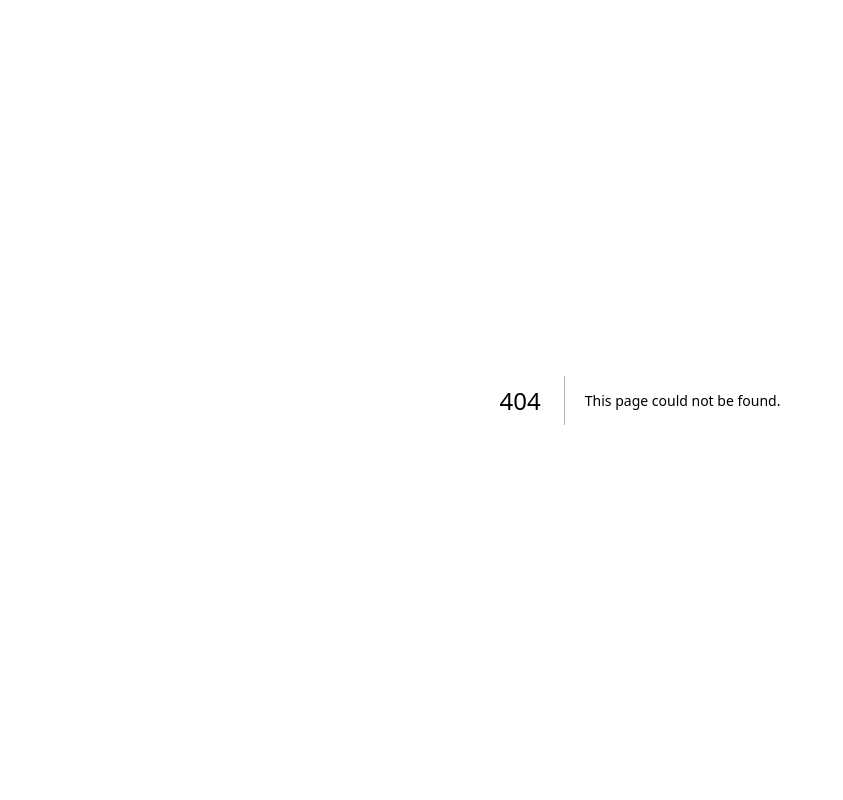
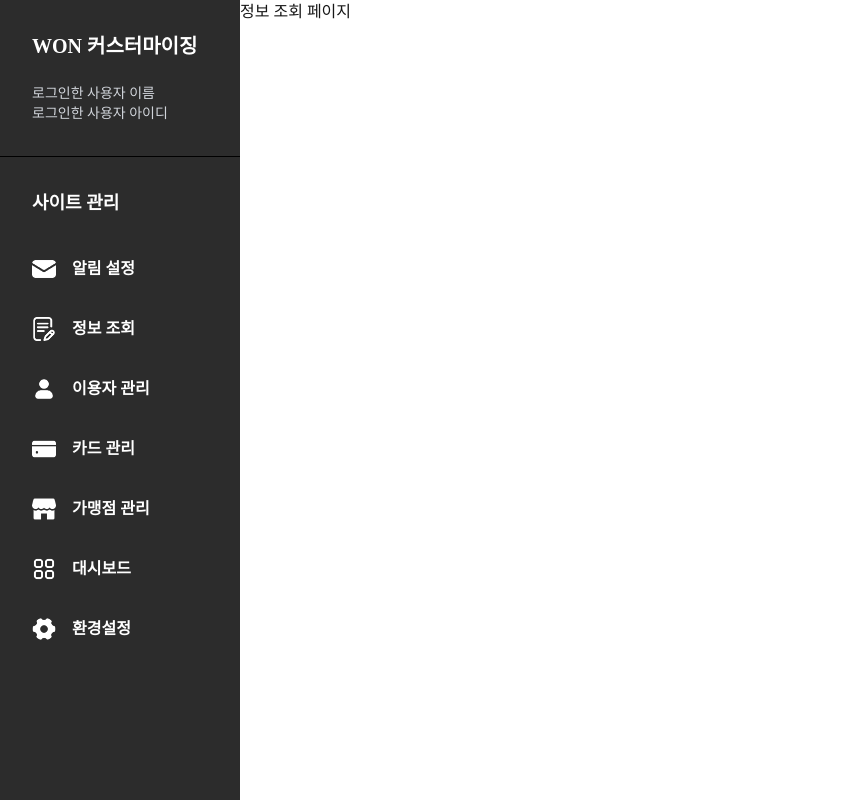
Before and after one commit to seonmin5/Quostomize-admin, a Next.js app: page /information in a window 1280 px wide. Before the commit this address had no page. Shown: the whole page, without its empty margins (0-843 px from the left). Built offline with nearby package versions, Linux system fonts and the light colour scheme.

Commit message:
Feat/dev: Information Page 추가

```diff
--- /dev/null
+++ b/app/(nav)/information/page.jsx
@@ -0,0 +1,9 @@
+const Information = () => {
+    return (
+        <div>
+            정보 조회 페이지
+        </div>
+    )
+}
+
+export default Information;
```
